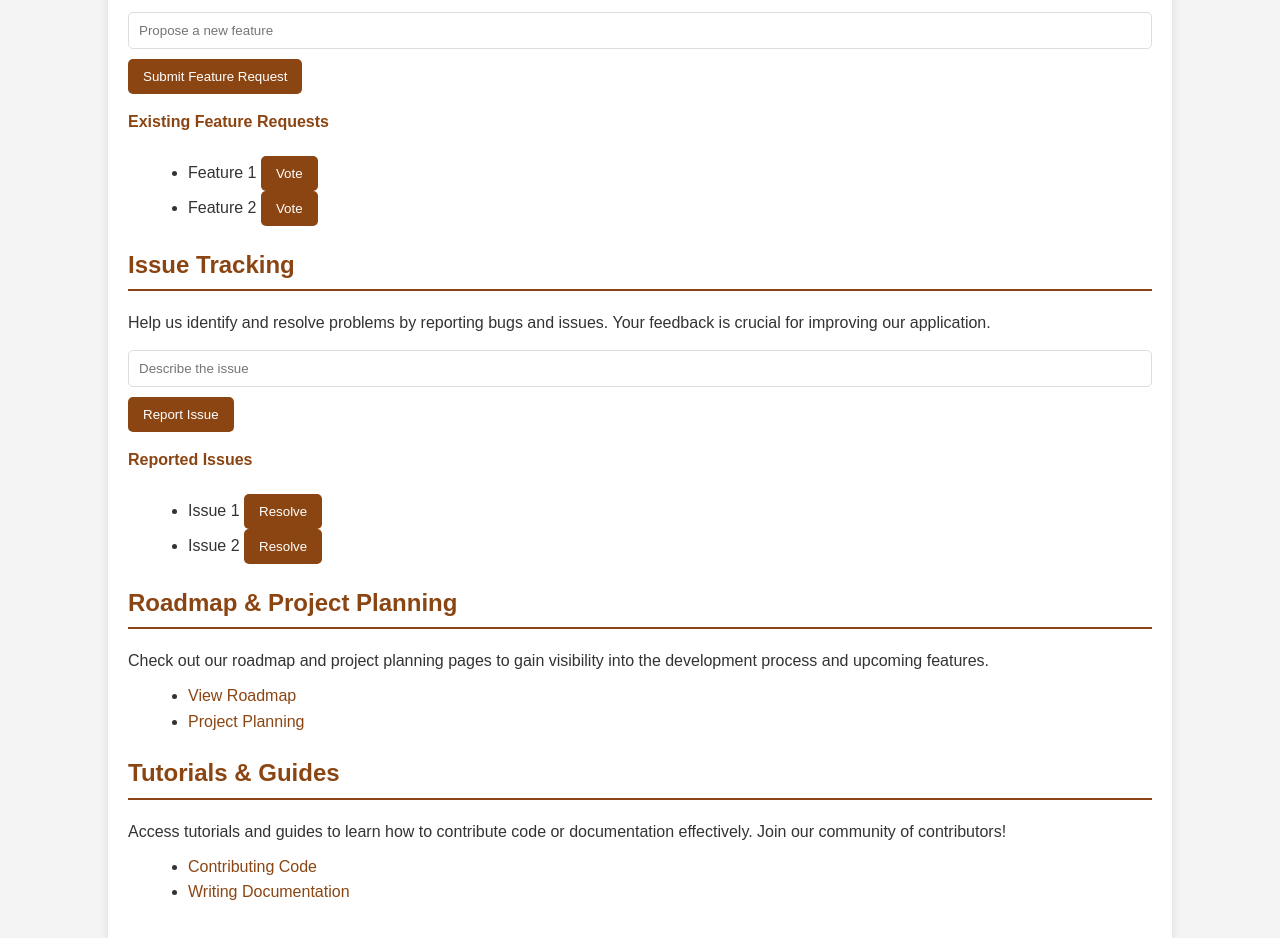
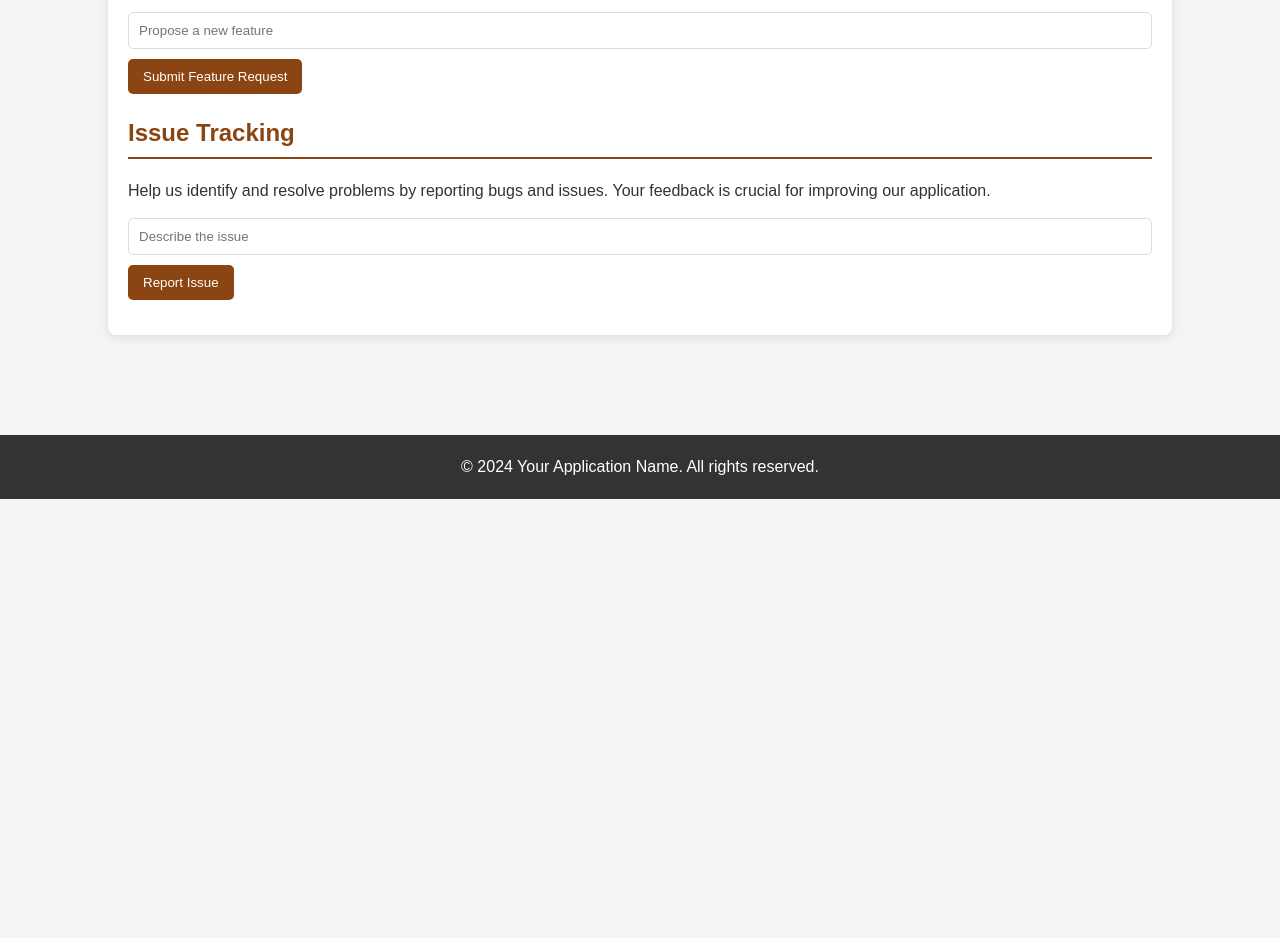
Before and after one commit to AnwarAlshm/BookHub, a plain HTML site: page User-Driven Development.html in a window 1280 px wide. Shown: the part 334-1272 px from the top of the page. After the commit the page ends 833 px from the top, so only its background shows below. Drawn offline with Linux system fonts and the light colour scheme.

Commit message:
Report Bugs Modifications

```diff
--- a/User-Driven Development.html
+++ b/User-Driven Development.html
@@ -212,43 +212,17 @@
         <div class="development-section">
             <h2>Feature Requests</h2>
             <p>Submit and vote on feature requests to propose new functionality for our application. Your input shapes our development!</p>
-            <form action="submit_request.php" method="POST">
+            <form action="mailto:bookhub-contributors@googlegroups.com" method="POST">
                 <input type="text" name="feature" placeholder="Propose a new feature" required>
                 <button type="submit">Submit Feature Request</button>
             </form>
-            <h4>Existing Feature Requests</h4>
-            <ul>
-                <li>Feature 1 <button>Vote</button></li>
-                <li>Feature 2 <button>Vote</button></li>
-                <!-- Add more features as needed -->
-            </ul>
 
             <h2>Issue Tracking</h2>
             <p>Help us identify and resolve problems by reporting bugs and issues. Your feedback is crucial for improving our application.</p>
-            <form action="submit_issue.php" method="POST">
+            <form action="mailto:bookhub-contributors@googlegroups.com" method="POST">
                 <input type ="text" name="issue" placeholder="Describe the issue" required>
                 <button type="submit">Report Issue</button>
             </form>
-            <h4>Reported Issues</h4>
-            <ul>
-                <li>Issue 1 <button>Resolve</button></li>
-                <li>Issue 2 <button>Resolve</button></li>
-                <!-- Add more issues as needed -->
-            </ul>
-
-            <h2>Roadmap & Project Planning</h2>
-            <p>Check out our roadmap and project planning pages to gain visibility into the development process and upcoming features.</p>
-            <ul>
-                <li><a href="#">View Roadmap</a></li>
-                <li><a href="#">Project Planning</a></li>
-            </ul>
-
-            <h2>Tutorials & Guides</h2>
-            <p>Access tutorials and guides to learn how to contribute code or documentation effectively. Join our community of contributors!</p>
-            <ul>
-                <li><a href="#">Contributing Code</a></li>
-                <li><a href="#">Writing Documentation</a></li>
-            </ul>
         </div>
     </main>
 
```
Also changed, not shown: Community-Hub.html (+1 -1 lines), Discover.html (+0 -5 lines), Get-Help.html (+1 -1 lines).
